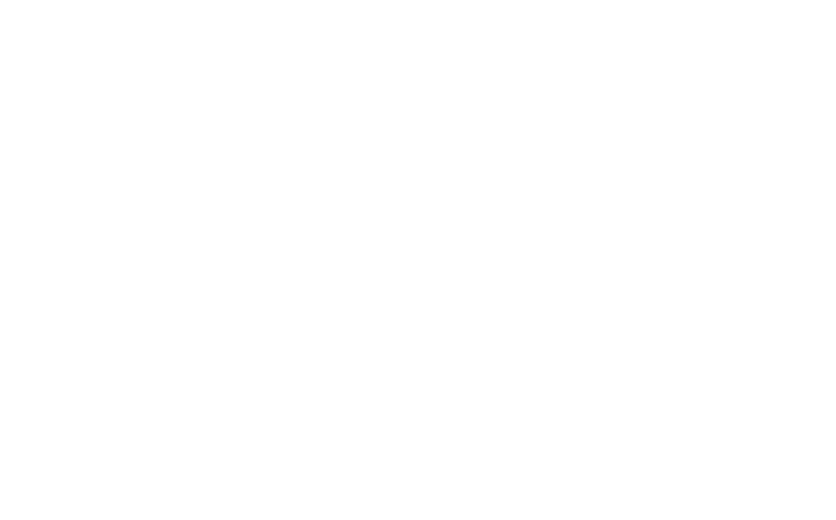
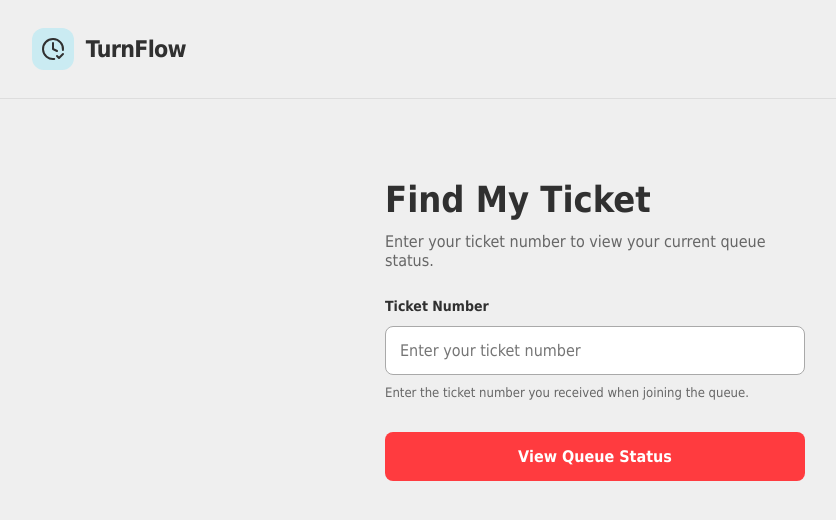
Before and after one commit to williammartinez10/turnflow, a React (Vite) app in the folder frontend/: page /find-ticket in a window 1280 px wide. Before the commit this address had no page. Shown: the top 520 px of the page, without its empty margins (45-881 px from the left). Built offline with nearby package versions, Linux system fonts and the light colour scheme.

Commit message:
Added styling to find ticket page

```diff
--- a/frontend/src/App.tsx
+++ b/frontend/src/App.tsx
@@ -1,6 +1,8 @@
 import { Routes, Route } from "react-router-dom";
 
 import Home from "./pages/Home/Home";
+import CustomerJoinQueue from "./pages/customer/access/CustomerJoinQueue";
+import CustomerFindTicket from "./pages/customer/access/CustomerFindTicket";
 import Login from "./pages/login/Login";
 import AdminSignup from "./pages/signup/admin/AdminSignup";
 import StaffCode from "./pages/signup/staff/StaffCode/StaffCode";
@@ -10,6 +12,8 @@
   return (
     <Routes>
       <Route path="/" element={<Home />} />
+      <Route path="/join-queue" element={<CustomerJoinQueue />}/>
+      <Route path="/find-ticket" element={<CustomerFindTicket />}/>
       <Route path="/login" element={<Login />} />
       <Route path="/signup/admin" element={<AdminSignup />} />
       <Route path="/signup/staff/staff_code" element={<StaffCode />} />
--- /dev/null
+++ b/frontend/src/pages/customer/access/CustomerFindTicket.css
@@ -0,0 +1,124 @@
+/* ============= Page ============= */
+
+.customer-find-ticket-page {
+    min-height: 100vh;
+    background: var(--color-neutral);
+    color: #303030;
+}
+
+
+/* ============= Main ============= */
+
+.customer-find-ticket-main {
+    display: flex;
+    justify-content: center;
+    padding: 80px 24px;
+}
+
+.customer-find-ticket-content {
+    width: 100%;
+    max-width: 420px;
+    animation: slide-up 0.4s ease-out;
+}
+
+
+/* ============= Title ============= */
+
+.customer-find-ticket-title {
+    margin: 0;
+    font-size: 36px;
+}
+
+.customer-find-ticket-description {
+    margin: 12px 0 28px;
+    color: #666666;
+}
+
+
+/* ============= Form ============= */
+
+.customer-find-ticket-form {
+    display: flex;
+    flex-direction: column;
+    gap: 12px;
+}
+
+.ticket-number-label {
+    font-size: 14px;
+    font-weight: 700;
+}
+
+.ticket-number-input {
+    padding: 14px;
+    border: 1px solid var(--color-carbon);
+    border-radius: 8px;
+    background: #ffffff;
+    font: inherit;
+}
+
+.ticket-number-input:focus {
+    outline: none;
+    border-color: var(--color-watermelon);
+    box-shadow: 0 0 0 2px rgba(255, 59, 63, 0.12);
+}
+
+.ticket-number-help {
+    margin: -2px 0 8px;
+    color: #666666;
+    font-size: 13px;
+}
+
+
+/* ============= Button ============= */
+
+.find-ticket-submit-button {
+    margin-top: 12px;
+    padding: 15px;
+    border: none;
+    border-radius: 8px;
+    background: var(--color-watermelon);
+    color: #ffffff;
+    font: inherit;
+    font-weight: 700;
+    cursor: pointer;
+    transition: background 0.2s, transform 0.2s, box-shadow 0.2s;
+}
+
+.find-ticket-submit-button:hover {
+    background: #e52e32;
+    transform: translateY(-2px);
+    box-shadow: 0 8px 20px rgba(255, 59, 63, 0.2);
+}
+
+.find-ticket-submit-button:focus-visible {
+    outline: 3px solid var(--color-watermelon);
+    outline-offset: 4px;
+}
+
+
+/* ============= Animation ============= */
+
+@keyframes slide-up {
+  from {
+    opacity: 0;
+    transform: translateY(8px);
+  }
+
+  to {
+    opacity: 1;
+    transform: translateY(0);
+  }
+}
+
+
+/* ============= Mobile ============= */
+
+@media (max-width: 480px) {
+    .customer-find-ticket-main {
+        padding: 50px 20px;
+    }
+
+    .customer-find-ticket-title {
+        font-size: 30px;
+    }
+}
```
Also changed, not shown: 1 other file (tests, documents, lock files or other folders).
